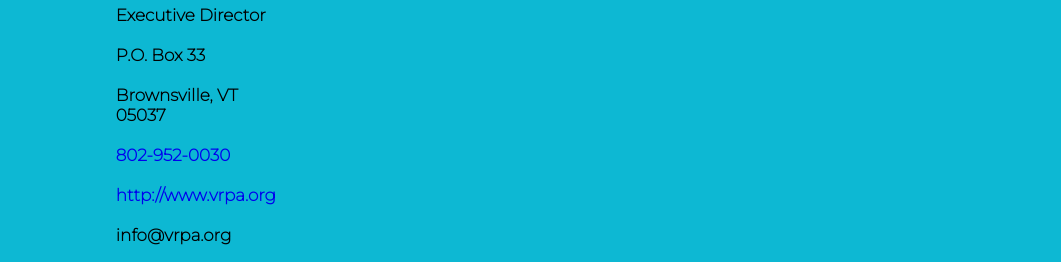
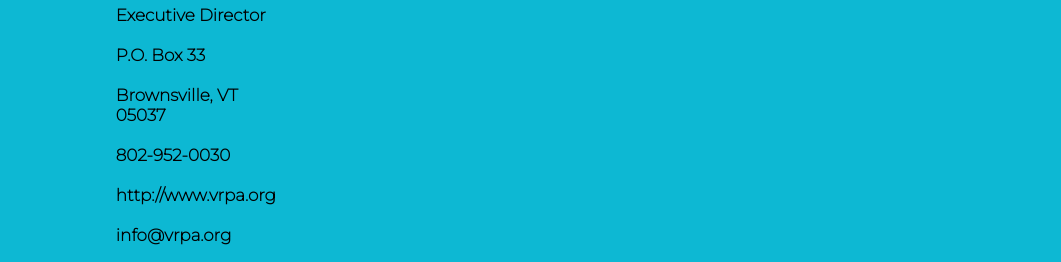
Before and after one commit to 802ScubaFish/Parks-and-Tech, a website: page public/index.html in a window 1280 px wide. Shown: the part 1019-1281 px from the top of the page, 219-1280 px from the left. Drawn offline with Linux system fonts and the light colour scheme; some packages are replaced by stand-ins of ours; no server answers.

Commit message:
some styling changes

```diff
--- a/public/index.html
+++ b/public/index.html
@@ -82,13 +82,13 @@
       <br />
       <div id='displayEvent'></div>
 
-
       <!-- Mission Statement of VRPA -->
       <div id='missStatement'>
         <h4 id='missTitle'>VRPA Mission</h4>
         <h5>The mission of the Vermont Recreation and Parks Association is to provide training and resources to help
           Vermonters to"Create Community through People, Parks and Programs."</h5>
       </div>
+
       <div id='whiteSpace'></div>
       <div id="footer">
 
@@ -109,9 +109,9 @@
               <br>
               <div>Brownsville, VT 05037</div>
               <br>
-              <div><a href='tel:802-952-0030'>802-952-0030</a></div>
+              <div><a class='footerLinks' href='tel:802-952-0030'>802-952-0030</a></div>
               <br>
-              <div><a href='http://www.vrpa.org'>http://www.vrpa.org</a></div>
+              <div><a class='footerLinks' href='http://www.vrpa.org'>http://www.vrpa.org</a></div>
               <br>
               <div>info@vrpa.org</div>
             </h3>
--- a/public/scripts/displayEvents.js
+++ b/public/scripts/displayEvents.js
@@ -40,7 +40,7 @@
     for (const objectId in object) {
 
         // sets up the main container for all the event list items
-        let singleContainer = document.createElement(`ul`)
+        let singleContainer = document.createElement(`div`)
         singleContainer.classList.add("singleEventContainer") //this line adds a class to each of the events so we can target them with css styling
 
         // Each of the event list items variables
--- a/public/styles/style.css
+++ b/public/styles/style.css
@@ -217,7 +217,6 @@
   align-items: center;
   border-top: 2px solid #0054a6;
   border-bottom: 2px solid #0054a6;
-  padding-right: 12vw;
   margin: 0;
 }
 
@@ -322,6 +321,11 @@
   font-size: 90%;
 }
 
+.footerLinks {
+  text-decoration: none;
+  color: black;
+}
+
 
 /* At a desktop size */
 @media screen and (min-width: 700px) {
```
